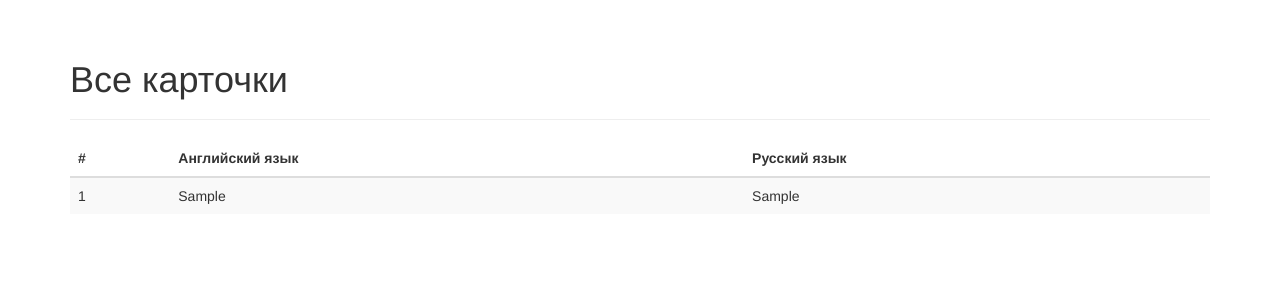
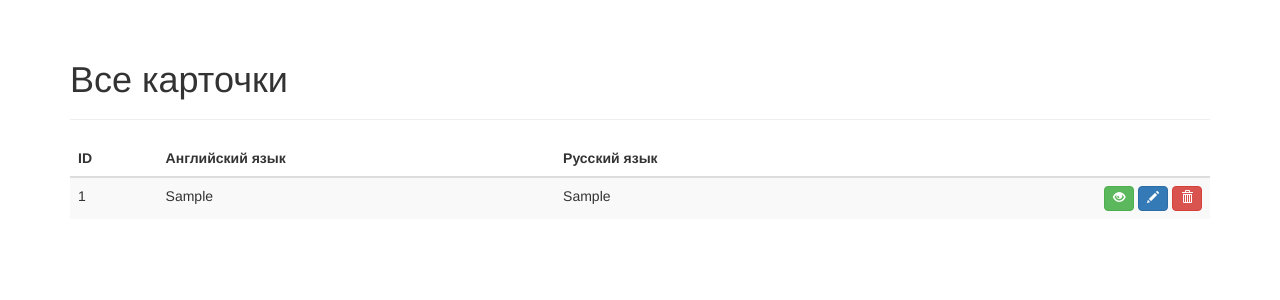
Before and after one commit to promolife539/cards, a Flask app: page /cards/ in a window 1280 px wide. Shown: the part 52-352 px from the top of the page. Run offline with Flask 2, Linux system fonts and the light colour scheme; tables that the repository leaves empty hold one stand-in row (values such as "Sample post"); some libraries are stand-ins or nearby versions.

Commit message:
buttons to all_cards grid

```diff
--- a/static/css/main.css
+++ b/static/css/main.css
@@ -44,6 +44,10 @@
     color: #fff;
     background-color: #419641;
 }
+.btn-table {
+    padding: 3px 8px;
+    font-size: 12px;
+}
 .table-hover > tbody > tr:hover {
   background-color: #ededed;
 }
--- a/templates/cards_table.html
+++ b/templates/cards_table.html
@@ -11,9 +11,10 @@
   <table class="table table-striped table-hover">
     <thead>
       <tr>
-        <th>#</th>
+        <th>ID</th>
         <th>Английский язык</th>
         <th>Русский язык</th>
+        <th></th>
       </tr>
     </thead>
     <tbody>
@@ -22,6 +23,11 @@
         <td>{{ c.id }}</td>
         <td>{{ c.en_meaning }}</td>
         <td>{{ c.ru_meaning }}</td>
+        <td align="right">
+            <a class="btn btn-success btn-table"><span class="glyphicon glyphicon-eye-open" aria-hidden="true"></span></a>
+            <a class="btn btn-primary btn-table"><span class="glyphicon glyphicon-pencil" aria-hidden="true"></span></a>
+            <a class="btn btn-danger btn-table"><span class="glyphicon glyphicon-trash" aria-hidden="true"></span></a>
+        </td>
       </tr>
       {% endfor %}
     </tbody>
```
